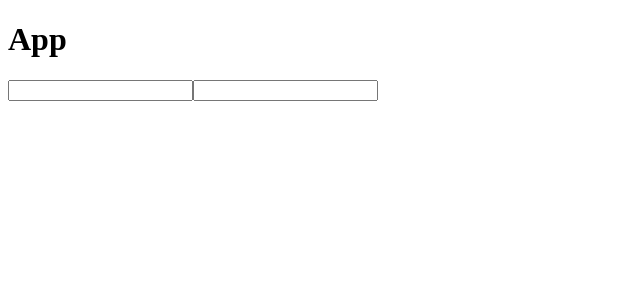
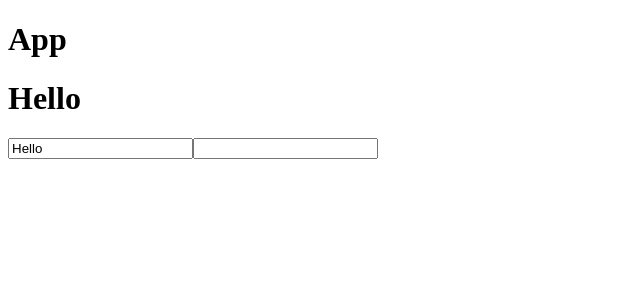
Before and after one commit to alchemy-fullstack-js-fall-2018/redux-quiz, a React app: page / in a window 1280 px wide. Shown: the top 300 px of the page, without its empty margins (0-640 px from the left). Built offline with nearby package versions, Linux system fonts and the light colour scheme.

Commit message:
made minor changes to make app work

```diff
--- a/src/components/app/App.js
+++ b/src/components/app/App.js
@@ -1,13 +1,11 @@
 import React, { Fragment } from 'react';
-import Display from '../display/Display';
 import DisplayContainer from '../../container/DisplayContainer';
-import Control from '../control/Control';
+import Control from '../../container/Control';
 
 export default function App() {
   return (
     <Fragment>
       <h1>App</h1>
-      <Display />
       <DisplayContainer />
       <Control />
     </Fragment>
--- a/src/components/control/Control.js
+++ b/src/components/control/Control.js
@@ -1,10 +1,10 @@
 import React, { Fragment } from 'react';
 
-const Control = ({ inputValue1, inputValue2, onChangeInput }) => {
+const Control = ({ inputValue1, inputValue2, onChangeInputGreeting, onChangeInputName }) => {
   return (
     <Fragment>
-      <input value={inputValue1} onChange={onChangeInput} />
-      <input value={inputValue2} onChange={onChangeInput} />
+      <input value={inputValue1} onChange={onChangeInputGreeting} />
+      <input value={inputValue2} onChange={onChangeInputName} />
     </Fragment>
   );
 };
--- a/src/container/Control.js
+++ b/src/container/Control.js
@@ -11,8 +11,8 @@ const mapStateToProps = state => ({
 });
 
 const mapDispatchToProps = dispatch => ({
-  onChangeInput: ({ target }) => dispatch(greetingChange(target.value));
-  onChangeInput: ({ target }) => dispatch(nameChange(target.value))
+  onChangeInputGreeting: ({ target }) => dispatch(greetingChange(target.value)),
+  onChangeInputName: ({ target }) => dispatch(nameChange(target.value))
 });
 
 export default connect(
--- a/src/selectors/greeting.js
+++ b/src/selectors/greeting.js
@@ -1,3 +1,3 @@
 export const getGreeting = state => {
-  return state.greeting.updateGreeting;
+  return state.greeting.greeting;
 };
--- a/src/selectors/name.js
+++ b/src/selectors/name.js
@@ -1,3 +1,3 @@
 export const getName = state => {
-  return state.name.updateName;
+  return state.name.name;
 };
```
